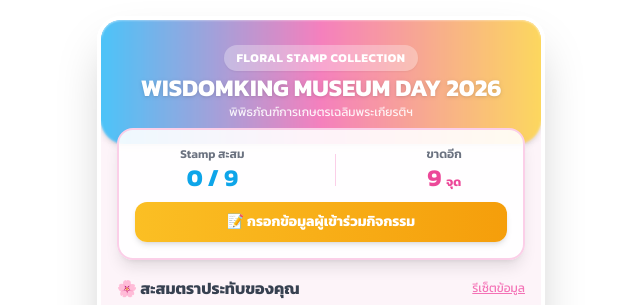
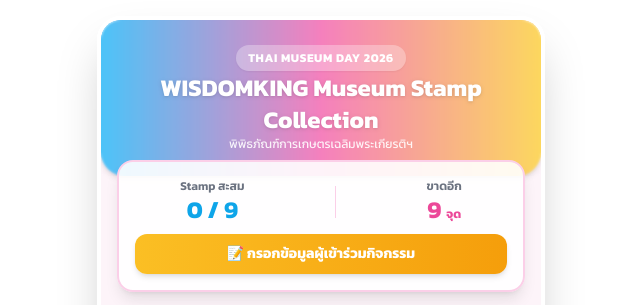
Before and after one commit to nankolba-ai/wisdomking-museum-day-stamp, a plain HTML site: page index.html in a window 1280 px wide. Shown: the top 305 px of the page, without its empty margins (319-959 px from the left). Drawn offline with nearby package versions, Linux system fonts and the light colour scheme.

Commit message:
Update index.html

```diff
--- a/index.html
+++ b/index.html
@@ -48,8 +48,8 @@
         <div class="bg-gradient-to-r from-sky-400 via-pink-400 to-amber-300 text-white p-6 text-center rounded-b-3xl shadow-md relative">
             <div class="absolute inset-0 bg-white/10 backdrop-blur-[1px]"></div>
             <div class="relative z-10">
-                <span class="bg-white/30 text-xs px-3 py-1 rounded-full uppercase tracking-wider font-bold text-white shadow-sm">Floral Stamp Collection</span>
-                <h1 class="text-2xl font-bold mt-1 text-white drop-shadow">WISDOMKING MUSEUM DAY 2026</h1>
+                <span class="bg-white/30 text-xs px-3 py-1 rounded-full uppercase tracking-wider font-bold text-white shadow-sm"> THAI MUSEUM DAY 2026</span>
+                <h1 class="text-2xl font-bold mt-1 text-white drop-shadow">WISDOMKING Museum Stamp Collection </h1>
                 <p class="text-xs opacity-90 font-medium">พิพิธภัณฑ์การเกษตรเฉลิมพระเกียรติฯ</p>
             </div>
         </div>
```
